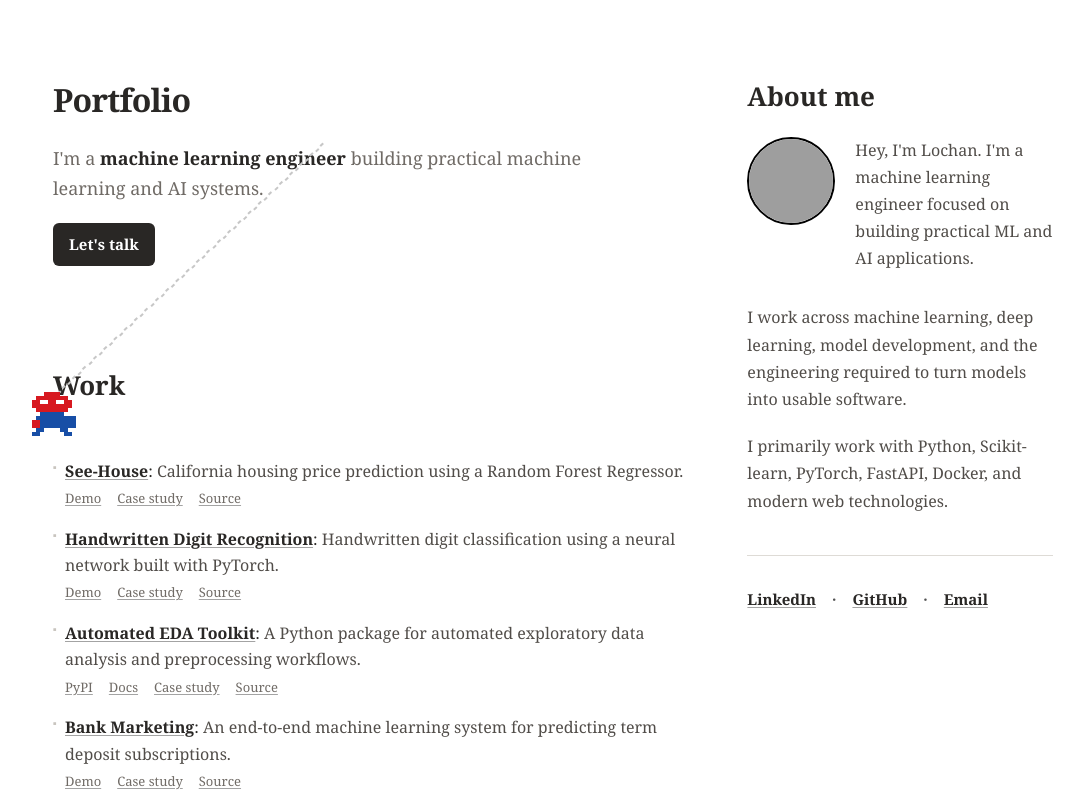
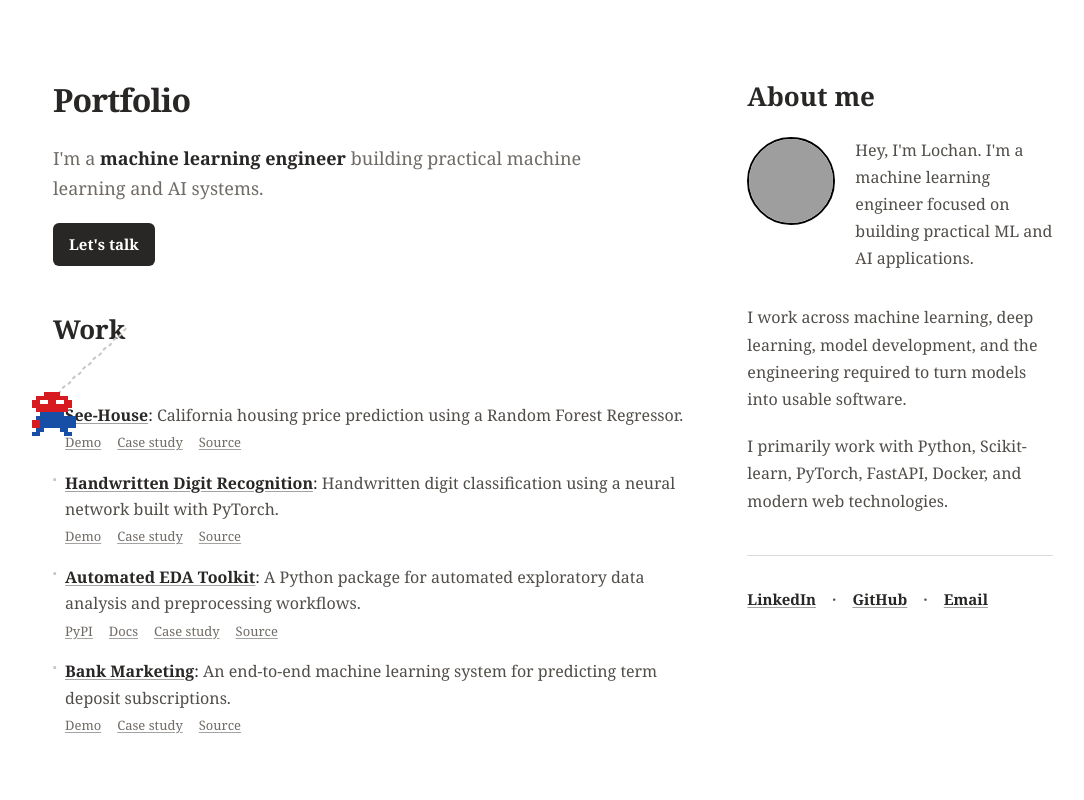
Before and after one commit to LochanJangid/lochan, a Next.js app: page / in a window 1280 px wide. Shown: the top 800 px of the page, without its empty margins (87-1171 px from the left). Built offline with nearby package versions, Linux system fonts and the light colour scheme; grey boxes are pictures that could not be loaded.

Commit message:
fix: substract margin top from work section

```diff
--- a/src/app/page.js
+++ b/src/app/page.js
@@ -349,7 +349,7 @@ export default function Home() {
                 WORK
                ================================================= */}
 
-            <section className="mt-24">
+            <section className="mt-10">
               <div
                 className={`mb-8 border-b pb-5 ${
                   spideyMode
```
